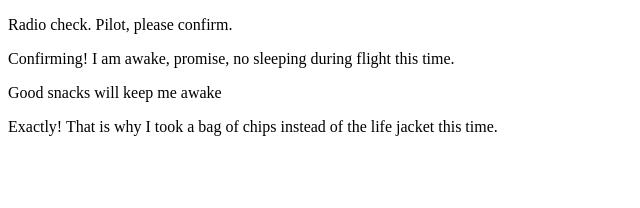
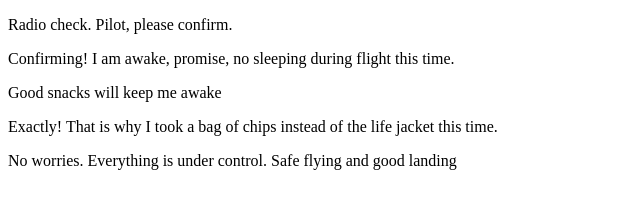
Before and after one commit to nsirtak/communication-log, a plain HTML site: page index.html in a window 1280 px wide. Shown: the whole page, without its empty margins (0-640 px from the left). Drawn offline with Linux system fonts and the light colour scheme.

Commit message:
index file changed

```diff
--- a/index.html
+++ b/index.html
@@ -5,5 +5,6 @@
       <p>Confirming! I am awake, promise, no sleeping during flight this time.</p>
       <p>Good snacks will keep me awake</p>
       <p>Exactly! That is why I took a bag of chips instead of the life jacket this time.</p>
+      <p>No worries. Everything is under control. Safe flying and good landing</p>
    </body>
 </html>
```
